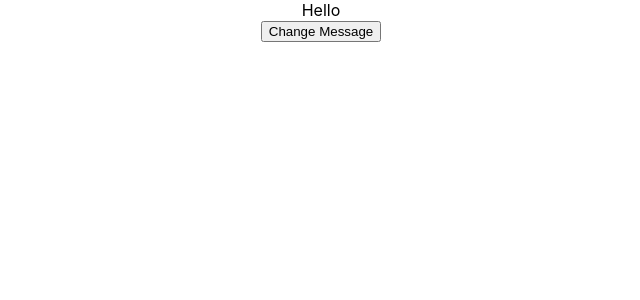
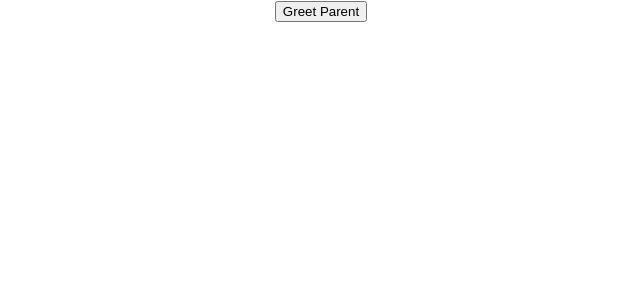
Before and after one commit to vibha-2601/react-course, a React (Create React App) app in the folder hello-world/: page / in a window 1280 px wide. Shown: the top 300 px of the page, without its empty margins (319-959 px from the left). Built offline with nearby package versions, Linux system fonts and the light colour scheme.

Commit message:
child communicate with parent component

```diff
--- a/hello-world/src/App.js
+++ b/hello-world/src/App.js
@@ -7,11 +7,14 @@
 import FunctionClickEvent from './Components/FunctionClickEvent';
 import ClassClickEvent from './Components/ClassClickEvent';
 import EventBind from './Components/EventBind';
+import ParentComponents from './Components/ParentComponents'
+
 
 function App() {
   return (
     <div className="App">
-      <EventBind />
+      <ParentComponents />
+      {/* <EventBind /> */}
       {/* <FunctionClickEvent />
       <ClassClickEvent /> */}
       {/* <Counter /> */}
--- /dev/null
+++ b/hello-world/src/Components/ChildComponents.js
@@ -0,0 +1,11 @@
+import React from 'react'
+
+function ChildComponents(props) {
+  return (
+    <div>
+      <button onClick={()=>props.greetHandler('child')}>Greet Parent</button>
+    </div>
+  )
+}
+
+export default ChildComponents
--- /dev/null
+++ b/hello-world/src/Components/ParentComponents.js
@@ -0,0 +1,27 @@
+import React, { Component } from 'react'
+import ChildComponents from './ChildComponents'
+
+class ParentComponents extends Component {
+    constructor(props) {
+      super(props)
+
+      this.state = {
+         parentName: 'Parent'
+      }
+      this.greetParent = this.greetParent.bind(this)
+    }
+
+    greetParent(childName){
+        alert(`Hello ${this.state.parentName} from ${childName}`)
+    }
+
+  render() {
+    return (
+      <div>
+        <ChildComponents greetHandler={this.greetParent} />
+      </div>
+    )
+  }
+}
+
+export default ParentComponents
```
